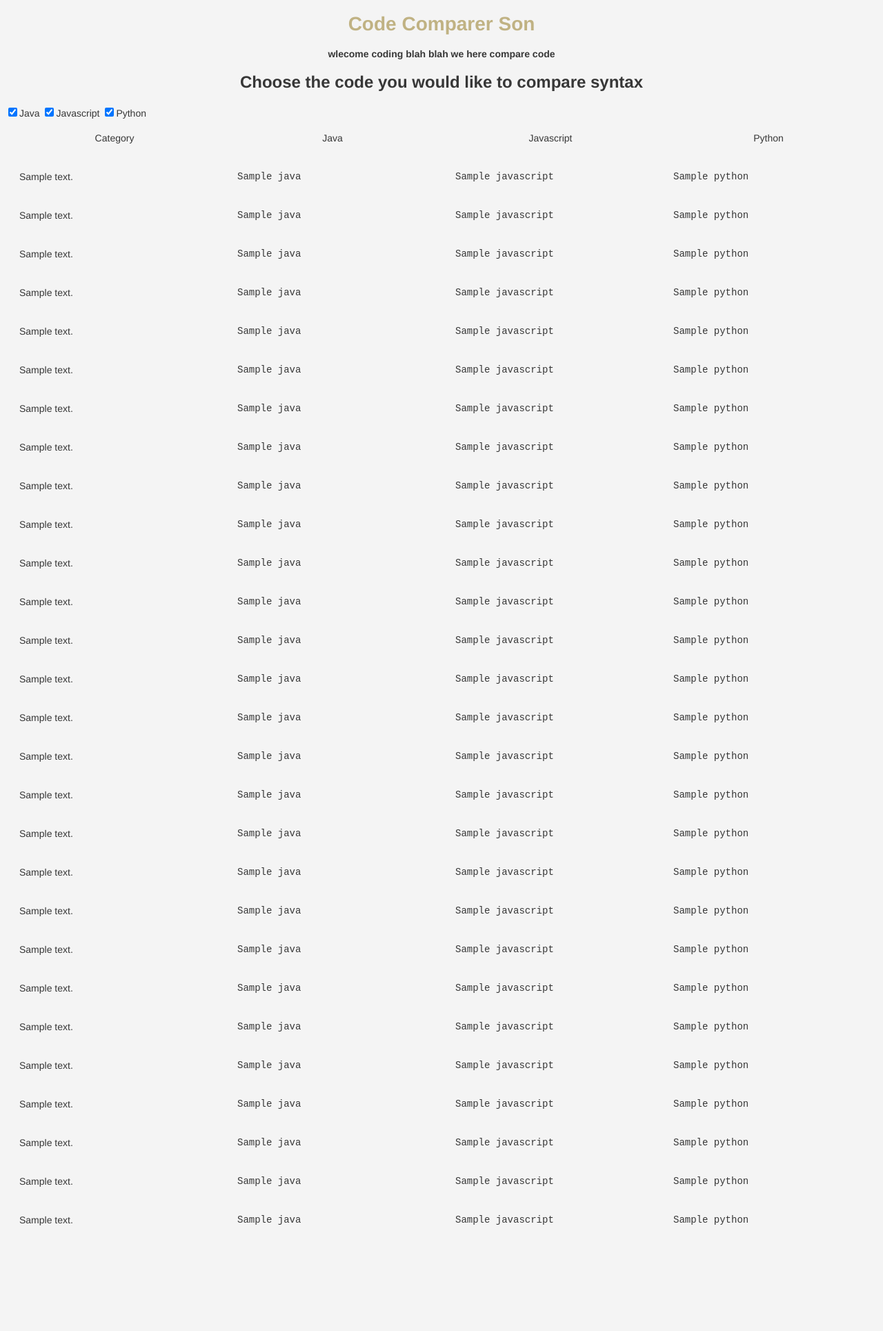
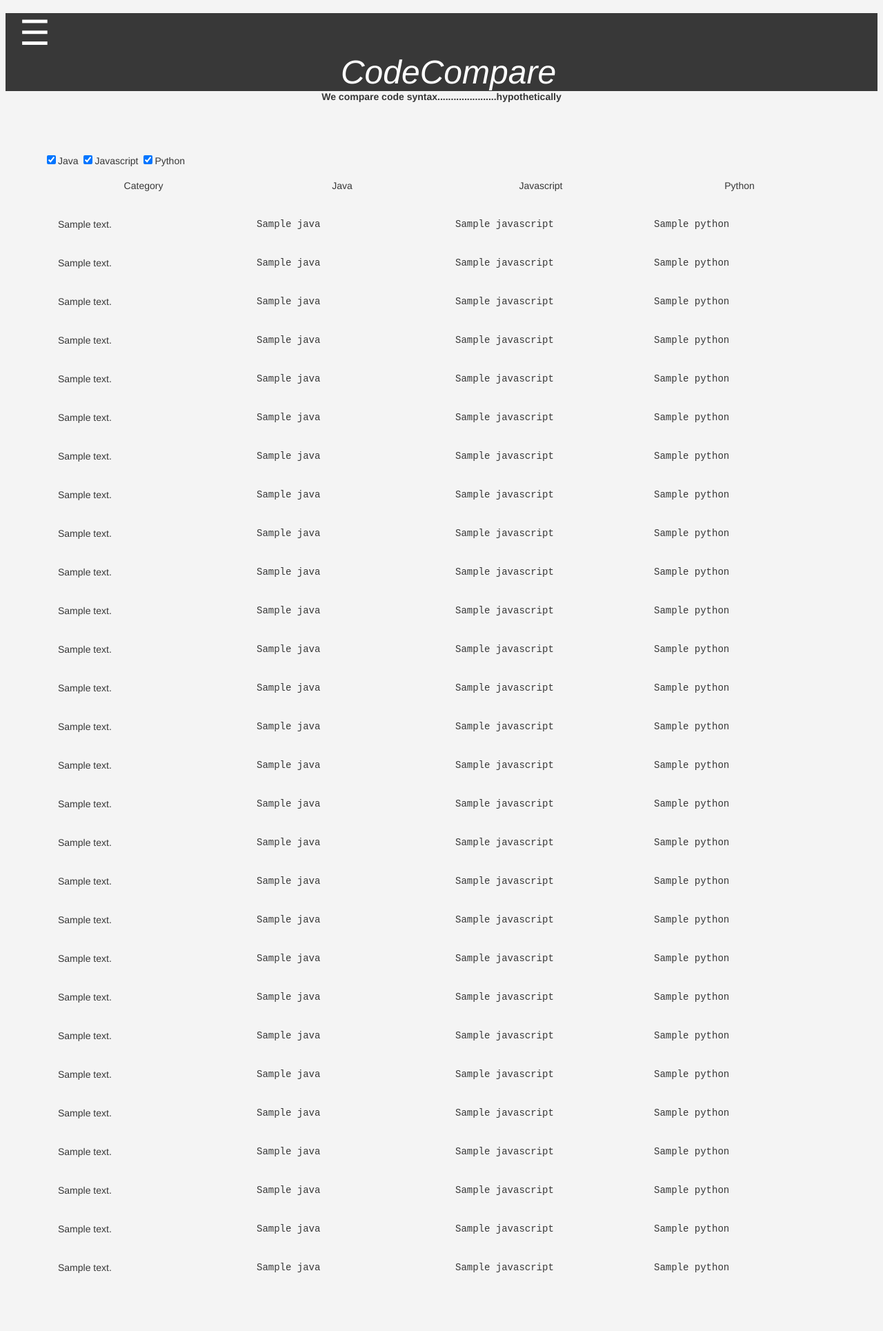
Before and after one commit to ghtie/code-comparer, a Python web app: template templates/index.html in a window 1280 px wide. Shown: the whole page at 69% size. Before the commit the page ends 1776 px from the top, so only its background shows below. Run offline with Jinja, Linux system fonts and the light colour scheme; the template is opened without the code that fills it: most values are stand-ins (such as "Sample title", 1, 10 or a date in 2020); some libraries are stand-ins or nearby versions.

Commit message:
new lang tabs

```diff
--- a/static/index.css
+++ b/static/index.css
@@ -1,3 +1,79 @@
+/*Nav Bar styles*/
+#sideBar{
+  font-size: 50px;
+
+}
+
+#main {
+    transition: margin-left .5s;
+    padding-left: 20px;
+    padding-bottom: 0;
+}
+#jhead{
+  color: #C0B283;
+  font-size: 48px;
+  font-style: italic;
+  text-align:center;
+}
+#jp1{
+  font-family: Helvetica;
+  color:#373737;
+  text-align: center;
+  text-indent: 50px;
+  font-weight: bold;
+}
+#test2{
+  text-indent: 50px;
+
+}
+#jp2 {
+  font-family: Helvetica;
+  color:black;
+  text-align: left;
+}
+header{
+  float: left;
+  width: 100%;
+  background-color: #383838;
+  color: white;
+  vertical-align: middle;
+}
+.navBar {
+    height: 100%;
+    width: 0;
+    position: fixed;
+    z-index: 1;
+    top: 0;
+    left: 0;
+    background-color: #383838;
+    overflow-x: hidden;
+    transition: 0.5s;
+}
+
+.navBar a {
+    padding: 10px 0px 0px 32px;
+    padding-top: 30px;
+    text-decoration: none;
+    font-size: 25px;
+    color: #818181;
+    display: block;
+    transition: 0.3s;
+}
+.navBar a:hover {
+    color: white;
+}
+
+.navBar .closebtn {
+    position: absolute;
+    padding:0;
+    padding-top: 5px;
+    right: 25px;
+    font-size: 36px;
+    margin-left: 50px;
+}
+
+
+/*Table and heading styles*/
 body {
   font-family: Helvetica;
   font-weight: lighter;
@@ -8,15 +84,20 @@ body {
 }
 
 h1 {
-  color: #C0B283;
+  color: white;
+  font-size: 48px;
+  font-style: italic;
+  font-weight: lighter;
+  text-align: center;
+  margin: 0;
 }
 
 h2 {
   color:#373737;
-  font-size: 24px;
+  font-size: 18px;
 }
 
-.flex-container {
+.flex-container, .flex-container-title  {
     display: -webkit-flex;
     display: flex;
     width: 100%;
@@ -30,8 +111,8 @@ h2 {
     max-height: 500
     margin: 0;
     padding: 20px;
+}
 
-}
 
 .desc-col {
     font-family: Helvetica;
@@ -46,8 +127,9 @@ h2 {
     padding: 2px;
     display: none;
 }
+
 #table{
-  padding: 50px;
+  padding: 56px;
 }
 .highlighted{
     background-color: white;
--- a/static/index.js
+++ b/static/index.js
@@ -1,63 +1,68 @@
-$(document).ready(syntaxChoice);
+$(document).ready(setup);
 
-//checks all boxes
-function loadChecked() {
+//Setup Functions
+function loadChecked() {                               //Loads window with boxes default checked
     $(".language-box").prop("checked", true);
 }
-//Setup Functions
-function syntaxChoice() {
-    $(".flex-container").hover(addHighlight)
-    $(".flex-container").mouseleave(removeHighlight)
+//navigation bar
+function openNav() {
+    document.getElementById("navBar").style.width = "250px";
+}
+
+function closeNav() {
+    document.getElementById("navBar").style.width = "0";
+}
+function syntaxChoice() {                               //When checkbox selected, show language column
     $("#java").click(displayJava);
     $("#javascript").click(displayJavascript);
     $("#python").click(displayPython);
 }
-function addHighlight(){
-  $(this).addClass("highlighted");
 
+function handleHighlight() {                            //When mouse hovered over row, highlight row
+    $(".flex-container").hover(addHighlight)
+    $(".flex-container").mouseleave(removeHighlight)
 }
 
-function removeHighlight(){
-  $(this).removeClass("highlighted");
+function handleExample() {                              //"#idPanel"
+    $(".flex-container").click(slidePanel);
 }
 
-$(document).ready(function(){
-    $(".j-col").click(function(){
-        $("#panel").slideToggle();
-    });
-});
-$(document).ready(function(){
-    $(".js-col").click(function(){
-        $("#panel").slideToggle();
-    });
-});
-  /*function handleExample() {
-    $("#testappend").click();
-    $("#panel").slideToggle("slow")
-  }
-function slidePanel() {
-    $("#panel").slideToggle("slow")
-    $("#panel2").slideToggle("slow")
-}*/
 
-//Toggle Functions
-function displayJava() {
-    $('.j-col').toggle(270);
+//Helper Functions
+function displayJava() {                                //Toggle Functions
+    $('.j-col').fadeToggle(700);
+}
+function displayJavascript() {
+    $('.js-col').fadeToggle(700);
+}
+function displayPython() {
+    $('.p-col').fadeToggle(700);
 }
 
-function displayJavascript() {
-    $('.js-col').toggle(270);
+function addHighlight() {                               //Highlight Functions
+    $(this).addClass("highlighted");
+}
+function removeHighlight(){
+    $(this).removeClass("highlighted");
 }
 
-function displayPython() {
-    $('.p-col').toggle(270);
+function slidePanel() {                                 //Panel Slide Functions
+    $(this).find(".j-panel").slideToggle("slow");
+    $(this).find(".js-panel").slideToggle("slow");
+    $(this).find(".p-panel").slideToggle("slow");
 }
 
 
 function setup() {
     syntaxChoice();
     loadChecked();
-  //  handleExample();
-}
+    handleHighlight();
+    $(".j-panel").hide();
+    $(".js-panel").hide();
+    $(".p-panel").hide();
+    handleExample();
+    openNav();
+    closeNav();
+    }
 
-window.onload=loadChecked;
+//window.onload=loadChecked;
--- a/templates/index.html
+++ b/templates/index.html
@@ -5,62 +5,56 @@
   <link rel="stylesheet" href="static/index.css"></link>                                          <!-- Links css file -->
   <script src="https://ajax.googleapis.com/ajax/libs/jquery/3.1.1/jquery.min.js"></script>        <!-- Allows JQuery -->
   <script type="text/javascript" src="static/index.js"></script>                                  <!-- Links javascript file -->
+  <title>CodeCompare</title>
 </head>
-
-
+<header>
+  <div id="main">
+    <span id = "sideBar" onclick="openNav()">&#9776</span><h1>CodeCompare</h1>
+  </div>
+  <div id="navBar" class="navBar">
+    <a href="javascript:void(0)" class="closebtn" onclick="closeNav()">&times;</a>
+    <div class="blog-list-wrapper">{{ bloglist }}</div>
+    <a href="\">Home</a>
+    <a href="/post?page_id=0">Java</a>
+    <a href="/post?page_id=1">JavaScript</a>
+    <a href="/post?page_id=2">Python</a>
+  </div>
+</header>
 <body>
-
-    <h1 style="text-align:center"> Code Comparer Son</h1>
-    <h4 style='text-align:center'> wlecome coding blah blah we here compare code</h4>
-    <h2 style="text-align:center">Choose the code you would like to compare syntax</h2>
+  <h4 style='text-align:center'> We compare code syntax......................hypothetically</h4>
+    <!--<h2 style="text-align:center">Choose the code you would like to compare</h2>-->
+  <div id= "table">
     <input type='checkbox' id='java' class=language-box value='show'>Java                           <!--Check boxes for languages-->
     <input type='checkbox' id='javascript' class=language-box value='show'>Javascript
     <input type='checkbox' id='python' class=language-box value='show'>Python
 
-    <div class="flex-container">
+    <div class="flex-container-title">
       <div class="desc-col" style='text-align:center' id='desc-title'>Category</div>               <!--Column title cells-->
       <div class="j-col" style='text-align:center' id='java-title'>Java</div>
       <div class="js-col" style='text-align:center' id='javascript-title'>Javascript</div>
       <div class="p-col" style='text-align:center' id='python-title'>Python</div>
     </div>
 
-    <!--<div class="flex-container">
-        <div class="j-col" >
-            box 1
-            <div id="panel">aint no example</div>
-        </div>
-        <div class="js-col">
-            box 2
-        </div>
-        <div class="p-col">
-            box 3
-        </div>
-    </div>-->
-
     {% for i in range(0, 28) %}
     <div class="flex-container">
       <div class="desc-col">
-                {{ desc_items[i] }}
+        {{ desc_items[i]}}
+      </div>
+      <div class="j-col">
+        {{ java_items[i] }}<br>
+        <div class="j-panel" id= {{ find_items_j[i] }} ><br>{{ find_items_j[i] }}</div>
+      </div>
+      <div class="js-col">
+        {{ javascript_items[i] }}<br>
+        <div class="js-panel" id= {{ find_items_js[i] }}><br>{{ find_items_js[i] }}</div>
+      </div>
+      <div class="p-col">
+        {{ python_items[i] }}<br>
+        <div class="p-panel" id= {{ find_items_p[i] }}><br>{{ find_items_p[i] }}</div>
+      </div>
+    </div>
+    {% endfor %}
 
   </div>
-            <div class="j-col">
-                {{ java_items[i] }}
-                    <div id="panel">Hello world!</div>
-            </div>
-            <div class="js-col">
-                {{ javascript_items[i] }}
-            </div>
-            <div class="p-col">
-                {{ python_items[i] }}
-            </div>
-        </div>
-
-        {% endfor %}
-
 </body>
-
-
-
-
-
 </html>
```
Also changed, not shown: main.py (+63 -8 lines), 1 other file. Lines whose indentation alone changed are shown as unchanged.
